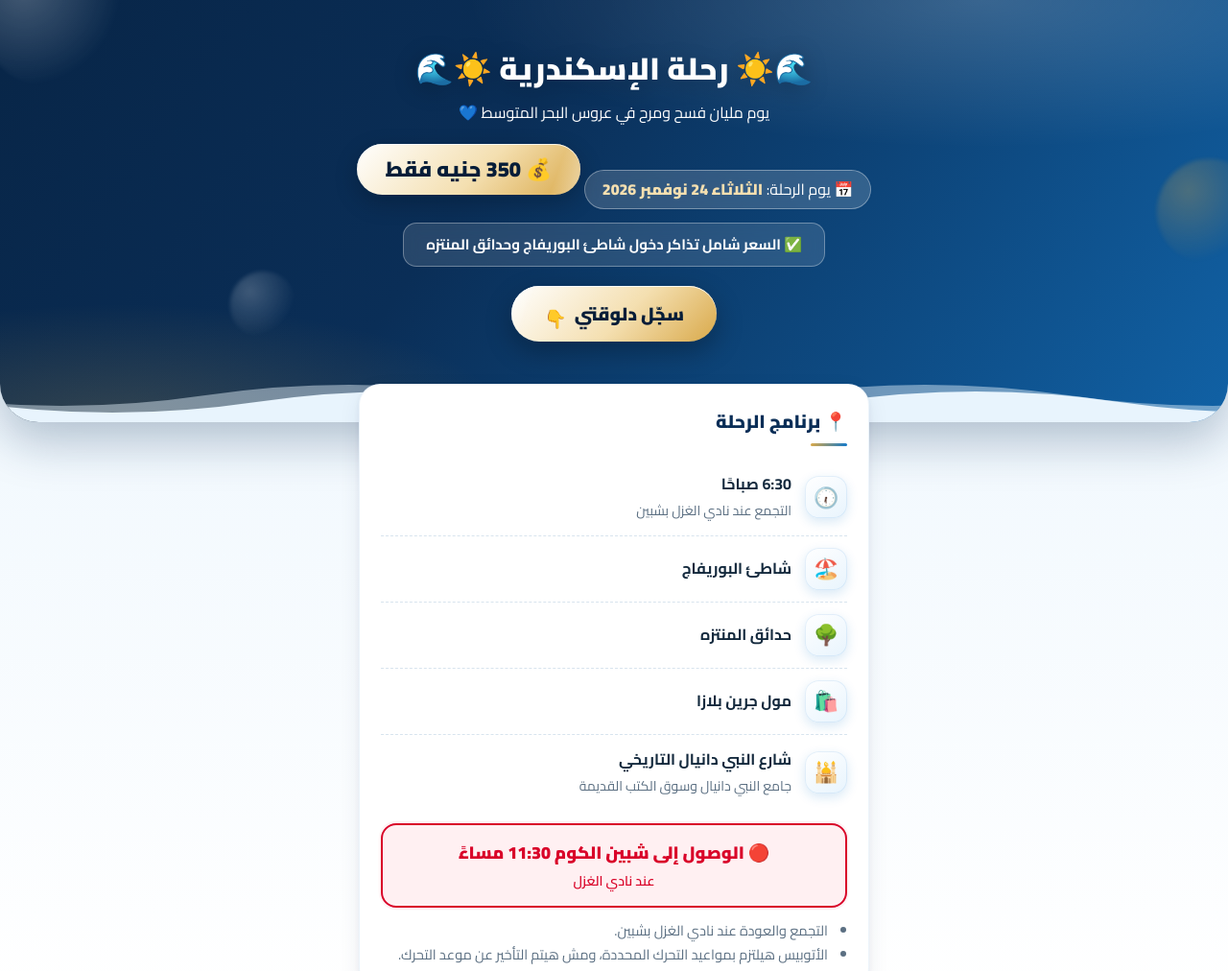
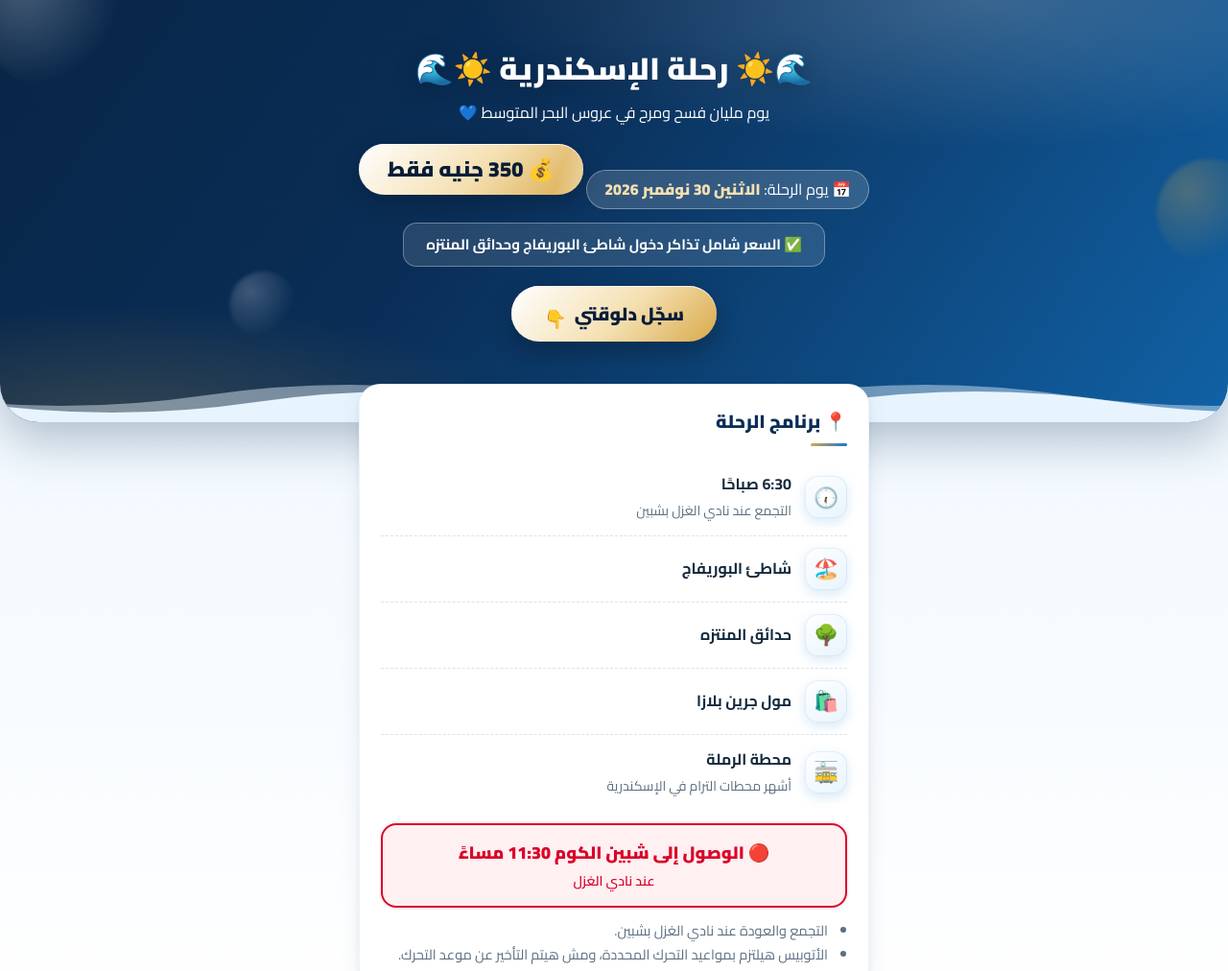
Before and after one commit to gamalzakareya6-star/alex, a plain HTML site: page index.html in a window 1280 px wide. Shown: the top 1012 px of the page at 96% size. Drawn offline with Linux system fonts and the light colour scheme.

Commit message:
Move trip date to Monday 30 Nov 2026; replace Nabi Daniel Street with Raml Station
Co-Authored-By: Claude Sonnet 5.5 <noreply@anthropic.com>
Claude-Session: https://claude.ai/code/session_01WgoAVt9FtQk2o7rX63dusf

```diff
--- a/index.html
+++ b/index.html
@@ -180,7 +180,7 @@
   <span class="orb o1"></span><span class="orb o2"></span><span class="orb o3"></span>
   <h1>🌊☀️ رحلة الإسكندرية ☀️🌊</h1>
   <p>يوم مليان فسح ومرح في عروس البحر المتوسط 💙</p>
-  <div class="date">📅 يوم الرحلة: <b>الثلاثاء 24 نوفمبر 2026</b></div>
+  <div class="date">📅 يوم الرحلة: <b>الاثنين 30 نوفمبر 2026</b></div>
   <div class="price">💰 <span id="priceNum">350</span> جنيه فقط</div>
   <div class="included">✅ السعر شامل تذاكر دخول شاطئ البوريفاج وحدائق المنتزه</div>
   <a href="#formCard" class="cta" id="ctaBtn">سجّل دلوقتي <span class="arrow">👇</span></a>
@@ -196,7 +196,7 @@
       <li><span class="ico">🏖️</span><div><b>شاطئ البوريفاج</b></div></li>
       <li><span class="ico">🌳</span><div><b>حدائق المنتزه</b></div></li>
       <li><span class="ico">🛍️</span><div><b>مول جرين بلازا</b></div></li>
-      <li><span class="ico">🕌</span><div><b>شارع النبي دانيال التاريخي</b><span>جامع النبي دانيال وسوق الكتب القديمة</span></div></li>
+      <li><span class="ico">🚋</span><div><b>محطة الرملة</b><span>أشهر محطات الترام في الإسكندرية</span></div></li>
     </ul>
     <div class="alert" style="margin-top:14px">
       🔴 الوصول إلى شبين الكوم 11:30 مساءً
```
